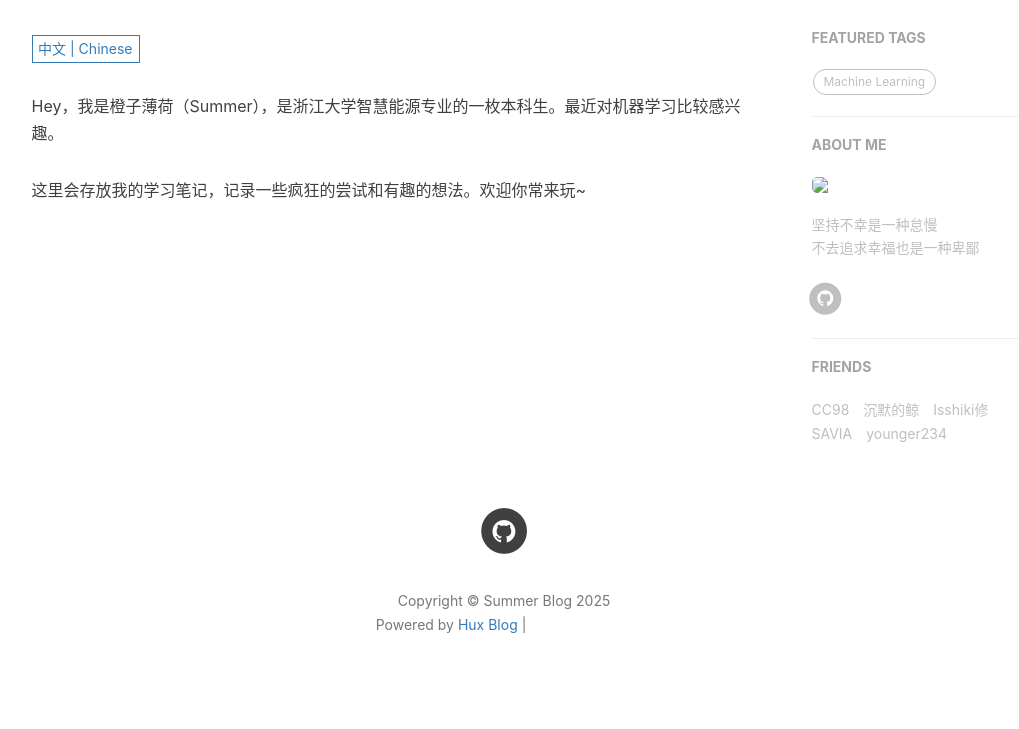
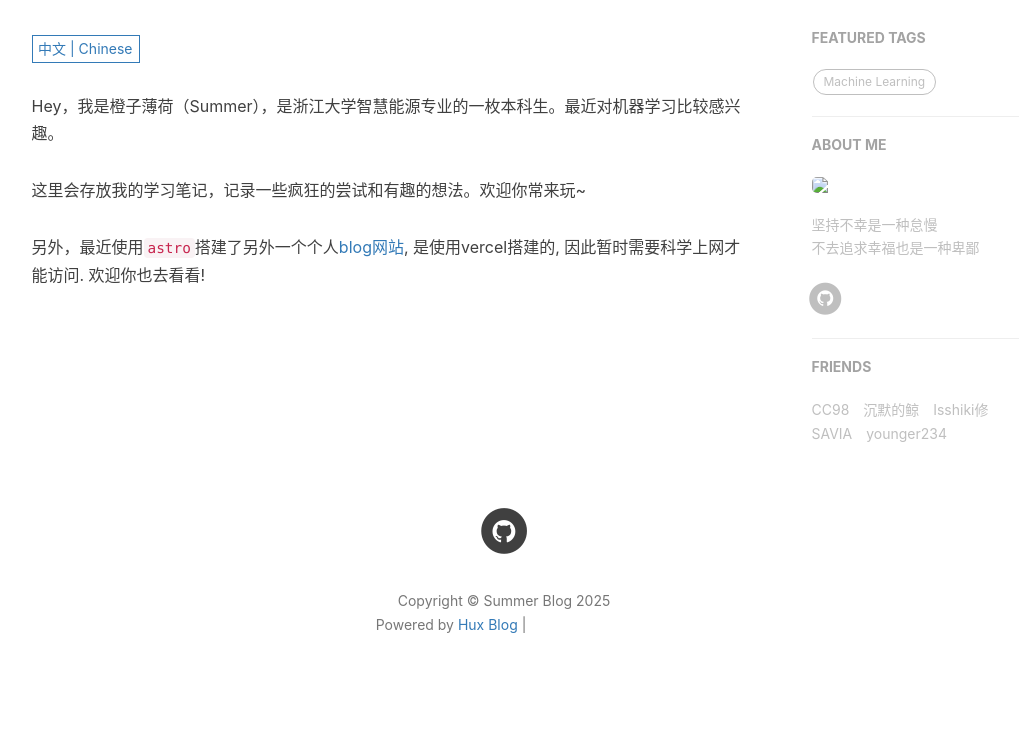
Before and after one commit to SummerZhouZihan/SummerZhouZihan.github.io, a Jekyll site: the page built from about.html, in a window 1280 px wide. Shown: the part 418-1147 px from the top of the page, without its empty margins (136-1155 px from the left). Built offline with Jekyll 4.4.1, drawn with Linux system fonts in a browser that asks for light colours; nearby versions of some CDN libraries; comment, search, counter and statistics services are not loaded; grey boxes are pictures that could not be loaded.

Commit message:
add zh.md

```diff
--- a/_includes/about/zh.md
+++ b/_includes/about/zh.md
@@ -1,3 +1,5 @@
 Hey，我是橙子薄荷（Summer），是浙江大学智慧能源专业的一枚本科生。最近对机器学习比较感兴趣。
 
 这里会存放我的学习笔记，记录一些疯狂的尝试和有趣的想法。欢迎你常来玩~
+
+另外，最近使用`astro`搭建了另外一个个人[blog网站]([Home - Summer's Blog](https://summerblog.vercel.app/)), 是使用vercel搭建的, 因此暂时需要科学上网才能访问. 欢迎你也去看看!
```
